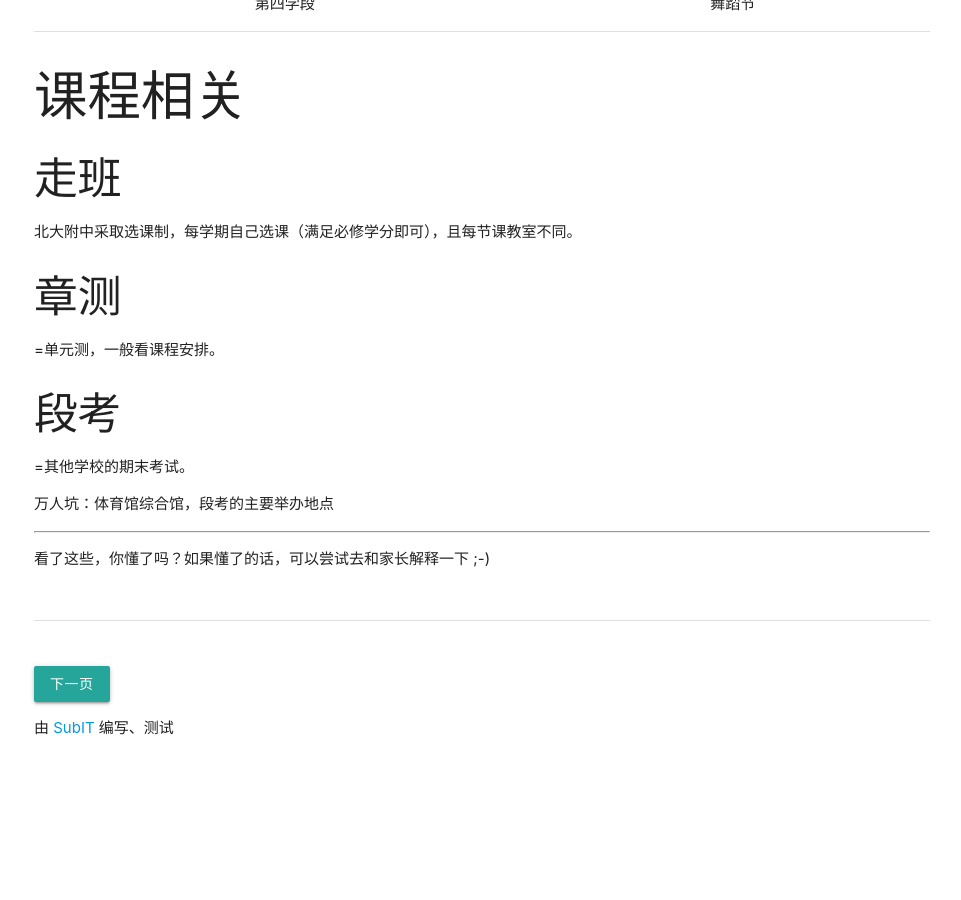
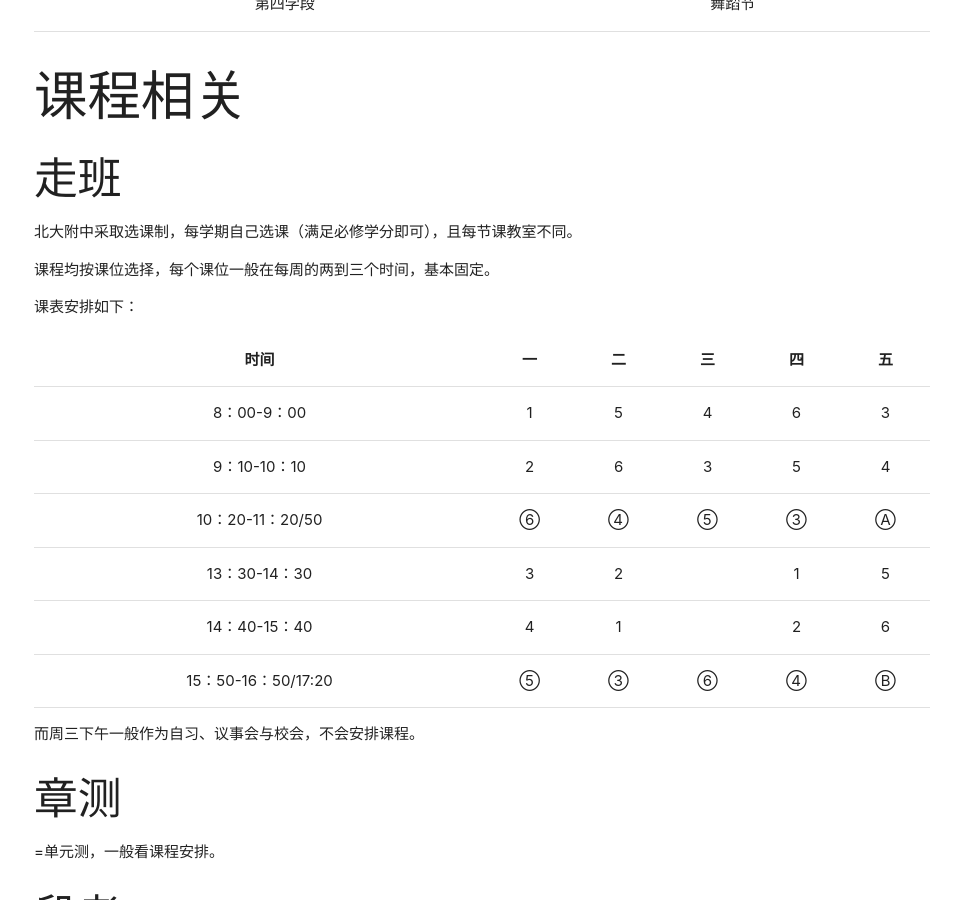
Before and after one commit to pkuschool/intro, a Jekyll site: the page built from 02-Concepts.md, in a window 1280 px wide and 900 px high, scrolled down 1138 px. Shown: the whole window, without its empty margins (158-1119 px from the left). Built offline with Jekyll 4.4.1, drawn with Linux system fonts in a browser that asks for light colours; nearby versions of some CDN libraries; our own code applies the rules of GitHub Pages for plain Markdown files; before the commit the page ends 1893 px from its top, so only the background shows below that.

Commit message:
Update 02-Concepts.md

```diff
--- a/02-Concepts.md
+++ b/02-Concepts.md
@@ -51,6 +51,75 @@ author:
 
 北大附中采取选课制，每学期自己选课（满足必修学分即可），且每节课教室不同。
 
+课程均按课位选择，每个课位一般在每周的两到三个时间，基本固定。
+
+课表安排如下：
+
+<table>
+<thead>
+<tr>
+<th style="text-align:center">时间</th>
+<th style="text-align:center">一</th>
+<th style="text-align:center">二</th>
+<th style="text-align:center">三</th>
+<th style="text-align:center">四</th>
+<th style="text-align:center">五</th>
+</tr>
+</thead>
+<tbody>
+<tr>
+<td style="text-align:center">8：00-9：00</td>
+<td style="text-align:center">1</td>
+<td style="text-align:center">5</td>
+<td style="text-align:center">4</td>
+<td style="text-align:center">6</td>
+<td style="text-align:center">3</td>
+</tr>
+<tr>
+<td style="text-align:center">9：10-10：10</td>
+<td style="text-align:center">2</td>
+<td style="text-align:center">6</td>
+<td style="text-align:center">3</td>
+<td style="text-align:center">5</td>
+<td style="text-align:center">4</td>
+</tr>
+<tr>
+<td style="text-align:center">10：20-11：20/50</td>
+<td style="text-align:center">⑥</td>
+<td style="text-align:center">④</td>
+<td style="text-align:center">⑤</td>
+<td style="text-align:center">③</td>
+<td style="text-align:center">Ⓐ</td>
+</tr>
+<tr>
+<td style="text-align:center">13：30-14：30</td>
+<td style="text-align:center">3</td>
+<td style="text-align:center">2</td>
+<td style="text-align:center"></td>
+<td style="text-align:center">1</td>
+<td style="text-align:center">5</td>
+</tr>
+<tr>
+<td style="text-align:center">14：40-15：40</td>
+<td style="text-align:center">4</td>
+<td style="text-align:center">1</td>
+<td style="text-align:center"></td>
+<td style="text-align:center">2</td>
+<td style="text-align:center">6</td>
+</tr>
+<tr>
+<td style="text-align:center">15：50-16：50/17:20</td>
+<td style="text-align:center">⑤</td>
+<td style="text-align:center">③</td>
+<td style="text-align:center">⑥</td>
+<td style="text-align:center">④</td>
+<td style="text-align:center">Ⓑ</td>
+</tr>
+</tbody>
+</table>
+
+而周三下午一般作为自习、议事会与校会，不会安排课程。
+
 ### 章测
 
 =单元测，一般看课程安排。
```
